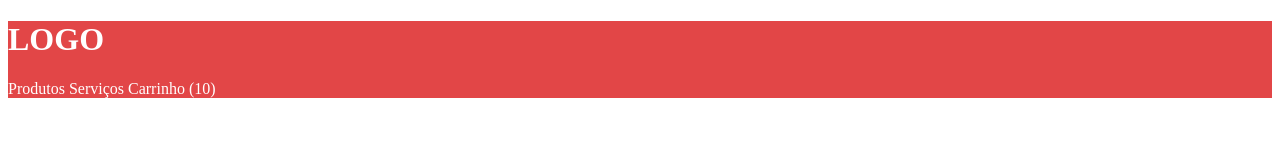
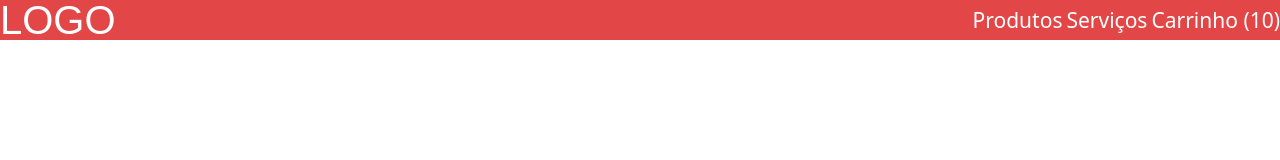
Before and after one commit to SauloNunes/collabcode, a plain HTML site: page projetos/loja-fone/index.html in a window 1280 px wide. Drawn offline with Linux system fonts and the light colour scheme.

Commit message:
Adicionado Reste.css e Alinhamento

```diff
--- a/projetos/loja-fone/css/header.css
+++ b/projetos/loja-fone/css/header.css
@@ -1,12 +1,27 @@
 header {
   background-color: #e24647;
+  display: flex;
+  justify-content: space-between;
+  align-items: center;
+}
+
+h1,
+a {
+  color: #ffffff;
 }
 
 h1 {
-  color: #ffffff;
+  font-size: 40px;
+  font-family: "Arial";
+  text-align: left;
 }
 
 a {
-  color: #ffffff;
+  font-size: 21px;
+  font-family: "SegoeUI";
   text-decoration: none;
 }
+
+nav {
+  text-align: right;
+}
--- /dev/null
+++ b/projetos/loja-fone/css/reset.css
@@ -0,0 +1,129 @@
+/* http://meyerweb.com/eric/tools/css/reset/
+   v2.0 | 20110126
+   License: none (public domain)
+*/
+
+html,
+body,
+div,
+span,
+applet,
+object,
+iframe,
+h1,
+h2,
+h3,
+h4,
+h5,
+h6,
+p,
+blockquote,
+pre,
+a,
+abbr,
+acronym,
+address,
+big,
+cite,
+code,
+del,
+dfn,
+em,
+img,
+ins,
+kbd,
+q,
+s,
+samp,
+small,
+strike,
+strong,
+sub,
+sup,
+tt,
+var,
+b,
+u,
+i,
+center,
+dl,
+dt,
+dd,
+ol,
+ul,
+li,
+fieldset,
+form,
+label,
+legend,
+table,
+caption,
+tbody,
+tfoot,
+thead,
+tr,
+th,
+td,
+article,
+aside,
+canvas,
+details,
+embed,
+figure,
+figcaption,
+footer,
+header,
+hgroup,
+menu,
+nav,
+output,
+ruby,
+section,
+summary,
+time,
+mark,
+audio,
+video {
+  margin: 0;
+  padding: 0;
+  border: 0;
+  font-size: 100%;
+  font: inherit;
+  vertical-align: baseline;
+}
+/* HTML5 display-role reset for older browsers */
+article,
+aside,
+details,
+figcaption,
+figure,
+footer,
+header,
+hgroup,
+menu,
+nav,
+section {
+  display: block;
+}
+body {
+  line-height: 1;
+}
+ol,
+ul {
+  list-style: none;
+}
+blockquote,
+q {
+  quotes: none;
+}
+blockquote:before,
+blockquote:after,
+q:before,
+q:after {
+  content: "";
+  content: none;
+}
+table {
+  border-collapse: collapse;
+  border-spacing: 0;
+}
--- a/projetos/loja-fone/index.html
+++ b/projetos/loja-fone/index.html
@@ -4,6 +4,7 @@
     <meta charset="utf-8" />
     <title>Loja de Fone</title>
 
+    <link rel="stylesheet" href="css/reset.css" />
     <link rel="stylesheet" href="css/header.css" />
   </head>
 
```
